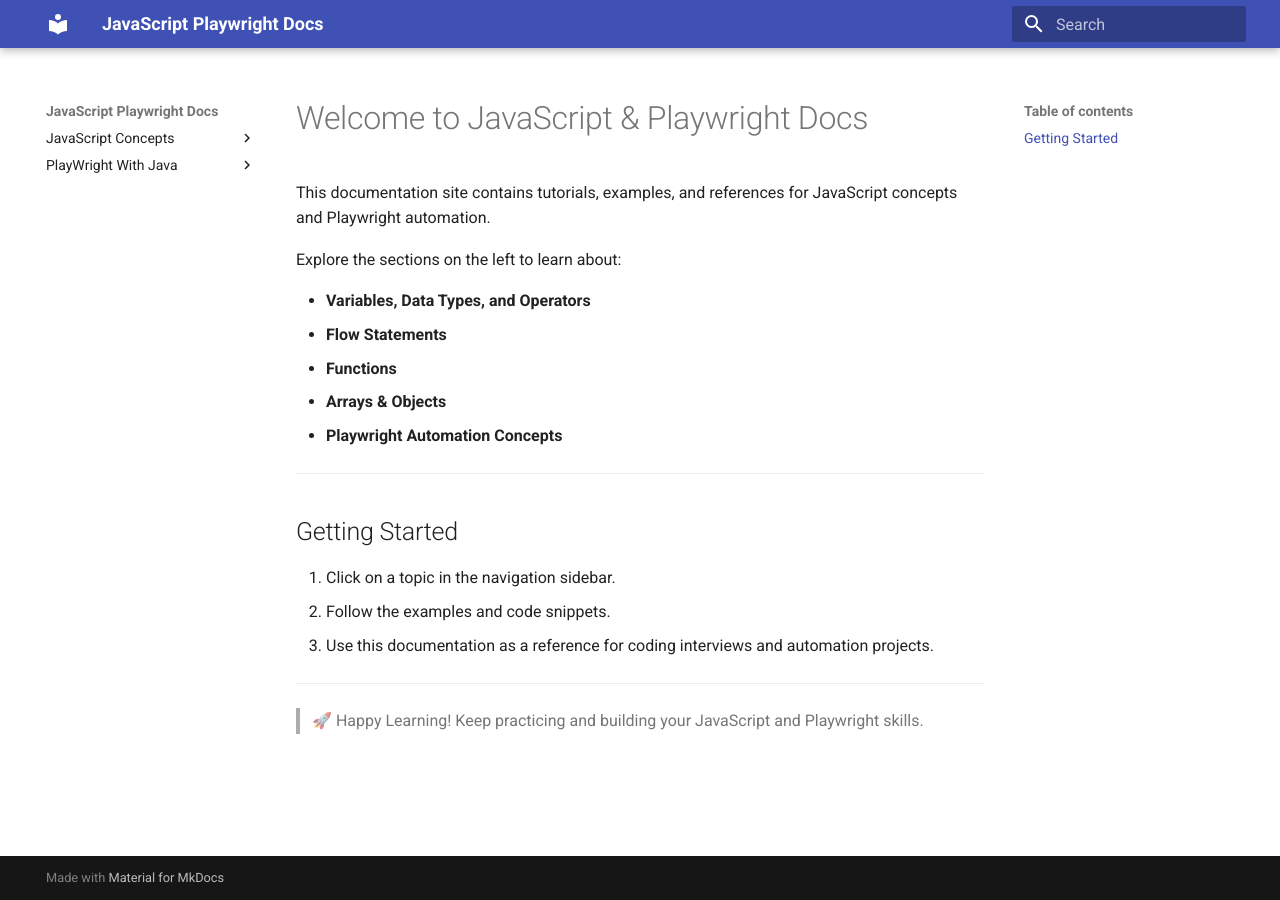
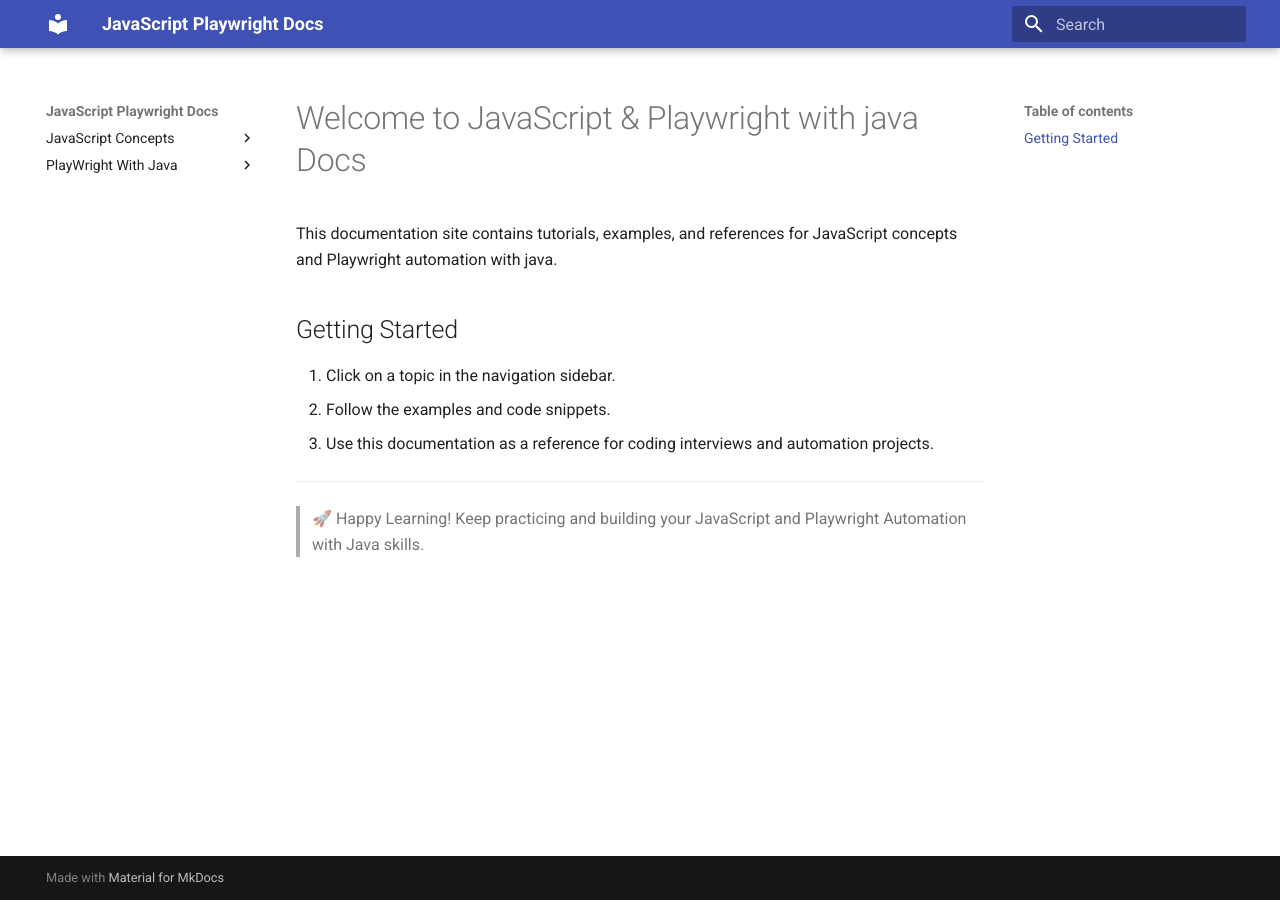
Before and after one commit to Play-Wright-course/automation-testing, an MkDocs documentation site: the page built from docs/index.md, in a window 1280 px wide. Built offline with MkDocs 1.6.1 and Material for MkDocs 9.7.7, drawn with Linux system fonts in a browser that asks for light colours.

Commit message:
Update index.md

```diff
--- a/docs/index.md
+++ b/docs/index.md
@@ -1,16 +1,7 @@
-# Welcome to JavaScript & Playwright Docs
+# Welcome to JavaScript & Playwright with java Docs
 
-This documentation site contains tutorials, examples, and references for JavaScript concepts and Playwright automation.
+This documentation site contains tutorials, examples, and references for JavaScript concepts and Playwright automation with java.
 
-Explore the sections on the left to learn about:
-
-- **Variables, Data Types, and Operators**
-- **Flow Statements**
-- **Functions**
-- **Arrays & Objects**
-- **Playwright Automation Concepts**
-
----
 
 ## Getting Started
 
@@ -20,4 +11,4 @@
 
 ---
 
-> 🚀 Happy Learning! Keep practicing and building your JavaScript and Playwright skills.
+> 🚀 Happy Learning! Keep practicing and building your JavaScript and Playwright Automation with Java skills.
```
